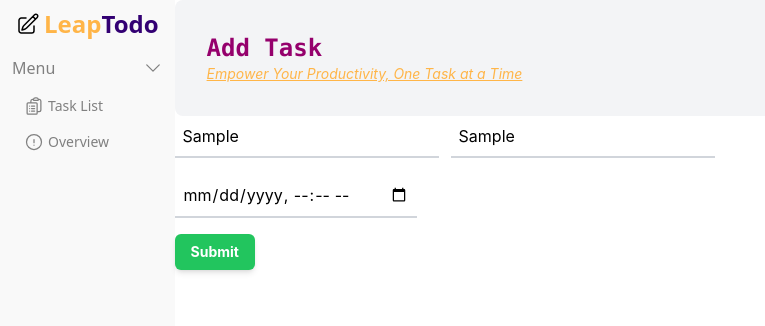
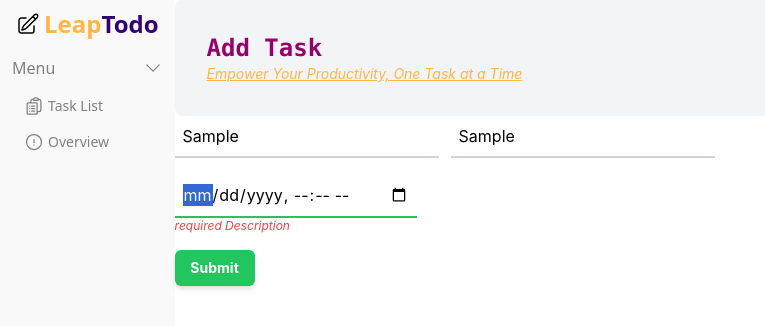
Before and after one commit to pwn0x80/Aditya_Shrest_FROTEND, a React (Create React App) app: page /AddTask in a window 1280 px wide. Both pictures are taken after typing "Sample", "Sample" into the empty fields and a click on the button "Submit". Shown: the top 326 px of the page, without its empty margins (0-765 px from the left). Built offline with nearby package versions, Linux system fonts and the light colour scheme.

Commit message:
Add backend validation and integrated  backend - new task page

```diff
--- a/package.json
+++ b/package.json
@@ -12,8 +12,10 @@
     "@types/react-dom": "^18.2.18",
     "react": "^18.2.0",
     "react-dom": "^18.2.0",
+    "react-hook-form": "^7.49.3",
     "react-router-dom": "^6.21.3",
     "react-scripts": "5.0.1",
+    "swr": "^2.2.4",
     "typescript": "^4.9.5",
     "web-vitals": "^2.1.4"
   },
--- a/src/pages/AddTask/AddTask.tsx
+++ b/src/pages/AddTask/AddTask.tsx
@@ -1,11 +1,62 @@
 import React from 'react'
+import { useForm } from 'react-hook-form';
+import useSWRMutation from 'swr/mutation'
+
+const LoadingIcon = () => (
+  <svg className="animate-spin h-4 w-4 mr-3 ..." viewBox="0 0 24 24">
+    <path
+      fill="currentColor"
+      fillRule="evenodd"
+      d="M12 19a7 7 0 100-14 7 7 0 000 14zm0 3c5.523 0 10-4.477 10-10S17.523 2 12 2 2 6.477 2 12s4.477 10 10 10z"
+      clipRule="evenodd"
+      opacity={0.2}
+    />
+    <path
+      fill="currentColor"
+      d="M2 12C2 6.477 6.477 2 12 2v3a7 7 0 00-7 7H2z"
+    />
+  </svg>
+)
+
+
+const createNewTask = async (url: string, { arg }: { arg: any }) => {
+  const { body } = arg
+  try {
+    const data = await fetch(url, {
+      method: 'POST',
+      headers: {
+        'Content-Type': "application/json"
+      },
+      body: JSON.stringify(body)
+    }).then((data) => data.json());
+    return data;
+  } catch (err) {
+    console.log(err)
+    return new Error("Something went wrong try again")
+  }
+
+}
 
 export const AddTask = (props: {}) => {
+  const { register, handleSubmit, formState: { errors } } = useForm();
+  const { trigger, isMutating, data, error } = useSWRMutation(`${process.env.REACT_APP_API_BACKEND_URL}tasks`, createNewTask, {});
+  const onSubmit = (todoDetails: any) => {
+    console.log(todoDetails)
+    trigger({ body: todoDetails })
+  }
+  if (error) {
     return (
       <div>
-
+        Something went wrong. Please try again after some time.
+        <div>
+        {error?.message}
+        </div>
+      </div>
+    )
+  }
+  return (
+    <div>
       <div className='p-8 bg-gray-100 rounded-lg'>
-
         <div className='font-bold text-[#95006C] text-2xl font-mono'>
           Add Task
         </div>
@@ -13,25 +64,45 @@ export const AddTask = (props: {}) => {
           Empower Your Productivity, One Task at a Time
         </div>
       </div>
+      <form onSubmit={handleSubmit(onSubmit)}>
         <div className='flex flex-col '>
           <div className='md:flex none flex-wrap gap-x-3'>
 
             <div className='mb-4'>
-            <input type='text' placeholder='Title' className='w-full md:w-auto  p-2 border-b-2 border-gray-300 focus:outline-none focus:border-green-500' />
+              <input
+                maxLength={50}
+                {...register("title", {
+                  required: { value: true, message: 'required Title' }
+                })}
+                type='text' placeholder='Title' className='w-full md:w-auto  p-2 border-b-2 border-gray-300 focus:outline-none focus:border-green-500' />
+              {errors.title && <div className='italic text-xs text-red-500'>{errors.title.message as string}</div>}
             </div>
             <div className='mb-4'>
-            <input type='text' placeholder='Description' className='w-full md:w-auto  p-2 border-b-2 border-gray-300 focus:outline-none focus:border-green-500' />
+              <input
+                {...register("description", {
+                  required: { value: true, message: 'required Description' }
+                })}
+                type='text' placeholder='Description' className='w-full md:w-auto  p-2 border-b-2 border-gray-300 focus:outline-none focus:border-green-500' />
+              {errors.description && <div className='italic text-xs text-red-500'>{errors.description.message as string}</div>}
             </div>
           </div>
           <div className='mb-4'>
-          <input type='datetime-local' min={new Date().toISOString().slice(0, 16)} className='w-full md:w-auto p-2 border-b-2 border-gray-300 focus:outline-none focus:border-green-500' />
+            <input
+              {...register("due_date", {
+                required: { value: true, message: 'required Description' }
+              })}
+              type='datetime-local' min={new Date().toISOString().slice(0, 16)} className='w-full md:w-auto p-2 border-b-2 border-gray-300 focus:outline-none focus:border-green-500' />
+            {errors.due_date && <div className='italic text-xs text-red-500'>{errors.due_date.message as string}</div>}
           </div>
           <div>
-          <button className='font-bold text-sm bg-green-500 text-white px-4 py-2 rounded-md shadow-md hover:bg-green-600 focus:outline-none focus:shadow-outline-green'>
-            Submit
+            <button disabled={isMutating} className={`flex place-content-center w-20 h-9 font-bold text-sm  ${!isMutating ? 'bg-green-500' : 'bg-gray-400'}  text-white px-4 py-2 rounded-md shadow-md hover:bg-green-600 focus:outline-none focus:shadow-outline-green`}>
+              {!isMutating ? "Submit" : <LoadingIcon />}
             </button>
+            {data?.status?.includes("ok") && <span className=' text-green-600'>{data?.message}</span>}
+            {data?.status?.includes("error") && <span className='text-red-600'>{data?.message}</span>}
           </div>
         </div>
+      </form>
     </div>
   )
 }
```
Also changed, not shown: 2 other files (tests, documents, lock files or other folders). Lines whose indentation alone changed are shown as unchanged.
